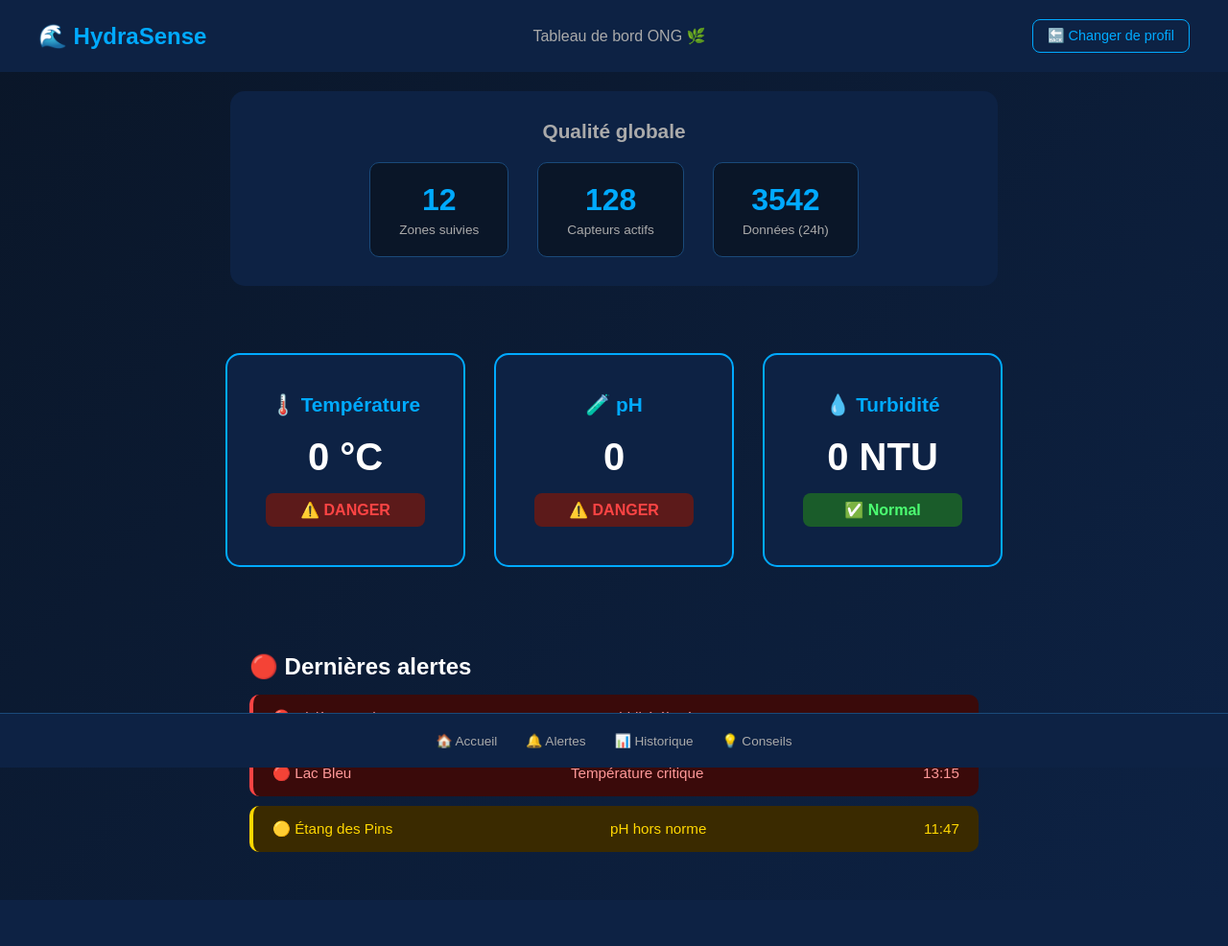
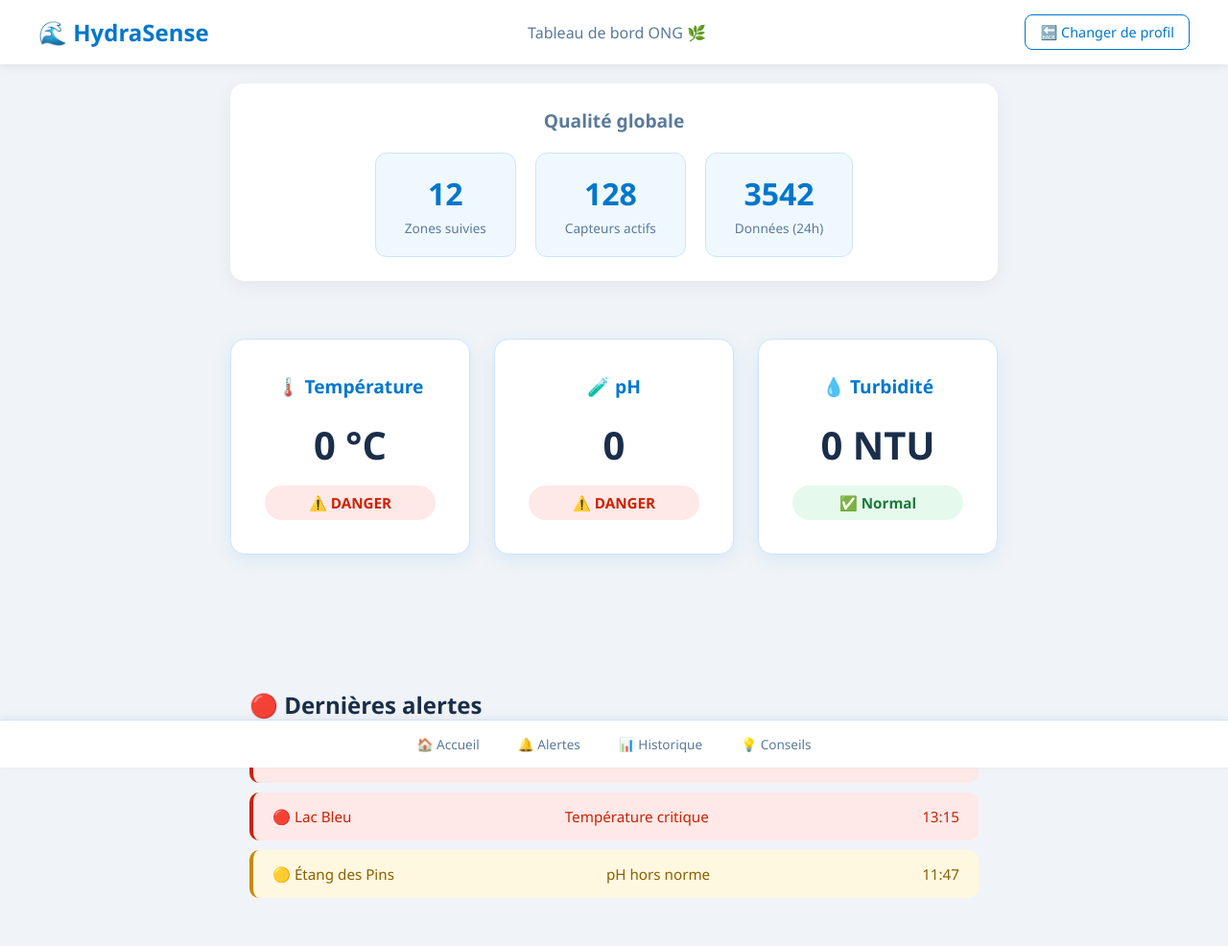
Before and after one commit to Meya18/Aquasense-project, a Flask app: page /ong in a window 1280 px wide. Shown: the whole page at 96% size. Before the commit the page ends 938 px from the top, so only its background shows below. Run offline with Flask 3, Linux system fonts and the light colour scheme.

Commit message:
Nouveau design clair proche maquette

```diff
--- a/static/css/style.css
+++ b/static/css/style.css
@@ -2,12 +2,12 @@
     margin: 0;
     padding: 0;
     box-sizing: border-box;
-    font-family: 'Arial', sans-serif;
+    font-family: 'Segoe UI', Arial, sans-serif;
 }
 
 body {
-    background: linear-gradient(135deg, #0a1628, #0d2244);
-    color: white;
+    background: #f0f4f8;
+    color: #1a2e4a;
     min-height: 100vh;
 }
 
@@ -81,117 +83,110 @@ body {
 .profil-card h3 {
     font-size: 1.1em;
     margin-bottom: 5px;
-    color: #00aaff;
+    color: #0077cc;
 }
 
 .profil-card p {
     font-size: 0.85em;
-    color: #aaaaaa;
+    color: #5a7a9a;
     text-align: left;
 }
 
 .invite {
     display: block;
     margin-top: 20px;
-    color: #00aaff;
+    color: #0077cc;
     text-decoration: underline;
     cursor: pointer;
     font-size: 0.9em;
 }
 
 .invite:hover {
-    color: white;
+    color: #005599;
 }
 
-/* DASHBOARD */
+/* HEADER */
 header {
-    background-color: #0d2244;
-    padding: 20px 40px;
+    background-color: white;
+    padding: 15px 40px;
     display: flex;
     align-items: center;
     justify-content: space-between;
+    box-shadow: 0 2px 10px rgba(0,0,0,0.08);
 }
 
 header h1 {
-    color: #00aaff;
+    color: #0077cc;
     font-size: 1.5em;
 }
 
 header p {
-    color: #aaaaaa;
+    color: #5a7a9a;
 }
 
-header button {
-    background-color: transparent;
-    border: 1px solid #00aaff;
-    color: #00aaff;
-    padding: 8px 15px;
-    border-radius: 8px;
-    cursor: pointer;
-}
-
-header button:hover {
-    background-color: #00aaff;
-    color: white;
-}
-
+/* DASHBOARD */
 main {
     display: flex;
     justify-content: center;
-    gap: 30px;
-    padding: 50px;
+    gap: 25px;
+    padding: 40px;
     flex-wrap: wrap;
+    padding-bottom: 100px;
 }
 
 .carte {
-    background-color: #0d2244;
+    background-color: white;
     border-radius: 15px;
-    padding: 40px;
+    padding: 35px;
     width: 250px;
     text-align: center;
-    border: 2px solid #00aaff;
+    box-shadow: 0 5px 20px rgba(0, 119, 204, 0.1);
+    border: 1px solid #cce4ff;
 }
 
 .carte h2 {
-    font-size: 1.3em;
+    font-size: 1.2em;
     margin-bottom: 20px;
-    color: #00aaff;
+    color: #0077cc;
 }
 
 .valeur {
     font-size: 2.5em;
     font-weight: bold;
     margin-bottom: 15px;
+    color: #1a2e4a;
 }
 
 .statut {
-    font-size: 1em;
+    font-size: 0.95em;
     font-weight: bold;
-    padding: 8px;
-    border-radius: 8px;
+    padding: 8px 12px;
+    border-radius: 20px;
 }
 
-.ok { background-color: #1a5c2a; color: #4cff72; }
-.attention { background-color: #7a5c00; color: #ffd700; }
-.danger { background-color: #5c1a1a; color: #ff4444; }
+.ok { background-color: #e6f9ed; color: #1a7a3a; }
+.attention { background-color: #fff8e0; color: #8a6000; }
+.danger { background-color: #ffe8e8; color: #cc2200; }
+
 /* QUALITE GLOBALE */
 .qualite-globale {
     text-align: center;
-    padding: 30px;
-    background-color: #0d2244;
+    padding: 25px;
+    background-color: white;
     margin: 20px auto;
     max-width: 800px;
     border-radius: 15px;
+    box-shadow: 0 5px 20px rgba(0,0,0,0.06);
 }
 
 .qualite-globale h2 {
-    font-size: 1.3em;
+    font-size: 1.2em;
     margin-bottom: 15px;
-    color: #aaaaaa;
+    color: #5a7a9a;
 }
 
 .qualite-globale #qualite-message {
-    color: #aaaaaa;
+    color: #5a7a9a;
     margin-top: 10px;
 }
 
@@ -199,26 +194,26 @@ main {
 .stats-ong {
     display: flex;
     justify-content: center;
-    gap: 30px;
+    gap: 20px;
     margin-top: 20px;
     flex-wrap: wrap;
 }
 
 .stat-card {
-    background-color: #0a1628;
-    border-radius: 10px;
+    background-color: #f0f8ff;
+    border-radius: 12px;
     padding: 20px 30px;
     text-align: center;
-    border: 1px solid #1a4a7a;
+    border: 1px solid #cce4ff;
 }
 
 .stat-card h3 {
     font-size: 2em;
-    color: #00aaff;
+    color: #0077cc;
 }
 
 .stat-card p {
-    color: #aaaaaa;
+    color: #5a7a9a;
     font-size: 0.85em;
     margin-top: 5px;
 }
@@ -232,7 +227,7 @@ main {
 
 .alertes-recentes h2 {
     margin-bottom: 15px;
-    color: white;
+    color: #1a2e4a;
 }
 
 .alerte {
@@ -245,46 +240,47 @@ main {
 }
 
 .alerte.danger {
-    background-color: #3a0a0a;
-    border-left: 4px solid #ff4444;
-    color: #ff9999;
+    background-color: #ffe8e8;
+    border-left: 4px solid #cc2200;
+    color: #cc2200;
 }
 
 .alerte.attention {
-    background-color: #3a2a00;
-    border-left: 4px solid #ffd700;
-    color: #ffd700;
+    background-color: #fff8e0;
+    border-left: 4px solid #cc8800;
+    color: #8a6000;
 }
 
 /* NAVIGATION BAS */
 .nav-bas {
     display: flex;
     justify-content: center;
-    gap: 30px;
-    padding: 20px;
-    background-color: #0d2244;
+    gap: 40px;
+    padding: 15px;
+    background-color: white;
     position: fixed;
     bottom: 0;
     width: 100%;
-    border-top: 1px solid #1a4a7a;
+    border-top: 1px solid #cce4ff;
+    box-shadow: 0 -2px 10px rgba(0,0,0,0.06);
 }
 
 .nav-bas a {
-    color: #aaaaaa;
+    color: #5a7a9a;
     text-decoration: none;
     font-size: 0.85em;
     text-align: center;
 }
 
 .nav-bas a:hover {
-    color: #00aaff;
+    color: #0077cc;
 }
 
 /* BOUTON RETOUR */
 .btn-retour {
     background-color: transparent;
-    border: 1px solid #00aaff;
-    color: #00aaff;
+    border: 1px solid #0077cc;
+    color: #0077cc;
     padding: 8px 15px;
     border-radius: 8px;
     cursor: pointer;
```
Also changed, not shown: other parts of static/css/style.css (+31 -23 lines).
